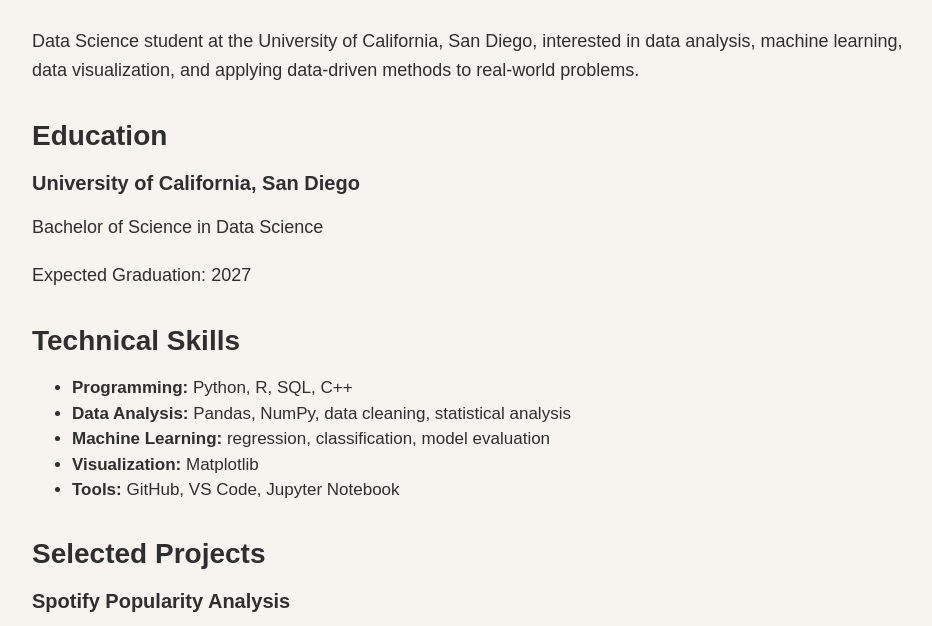
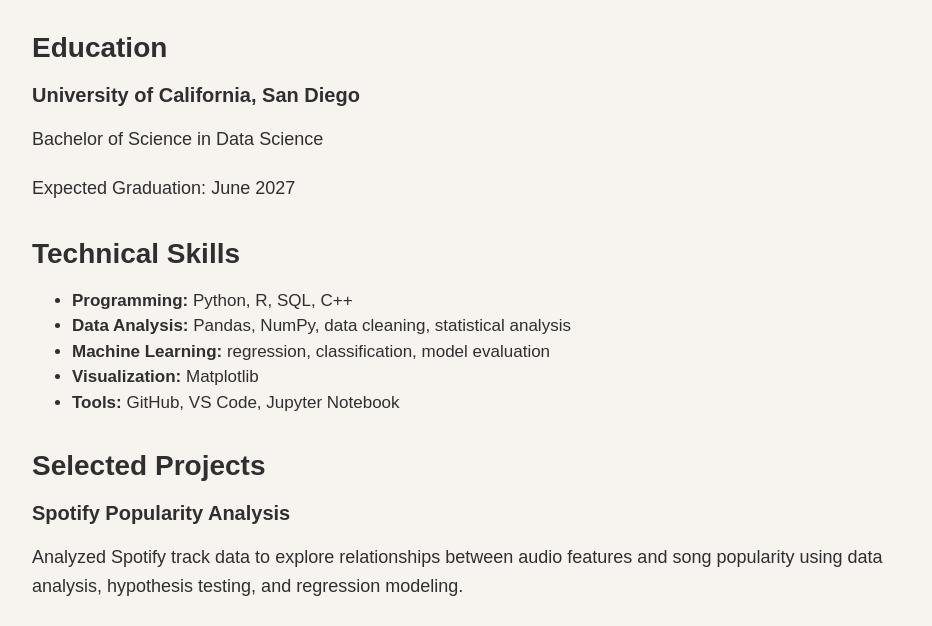
Before and after one commit to j8xiong-beep/portfolio, a plain HTML site: page resume/index.html in a window 1280 px wide. Shown: the part 146-772 px from the top of the page, without its empty margins (158-1090 px from the left). Drawn offline with Linux system fonts and the light colour scheme.

Commit message:
Update index.html

```diff
--- a/resume/index.html
+++ b/resume/index.html
@@ -19,19 +19,13 @@
 
 <h1>Resume</h1>
 
-<p>
-    Data Science student at the University of California, San Diego,
-    interested in data analysis, machine learning, data visualization,
-    and applying data-driven methods to real-world problems.
-</p>
-
 <section>
     <h2>Education</h2>
 
     <article>
         <h3>University of California, San Diego</h3>
         <p>Bachelor of Science in Data Science</p>
-        <p>Expected Graduation: <time>2027</time></p>
+        <p>Expected Graduation: <time>June 2027</time></p>
     </article>
 </section>
 
```
